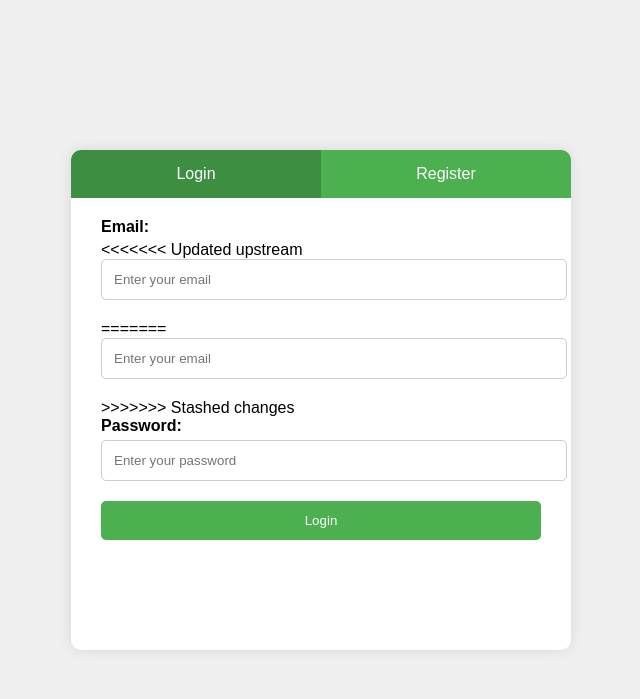
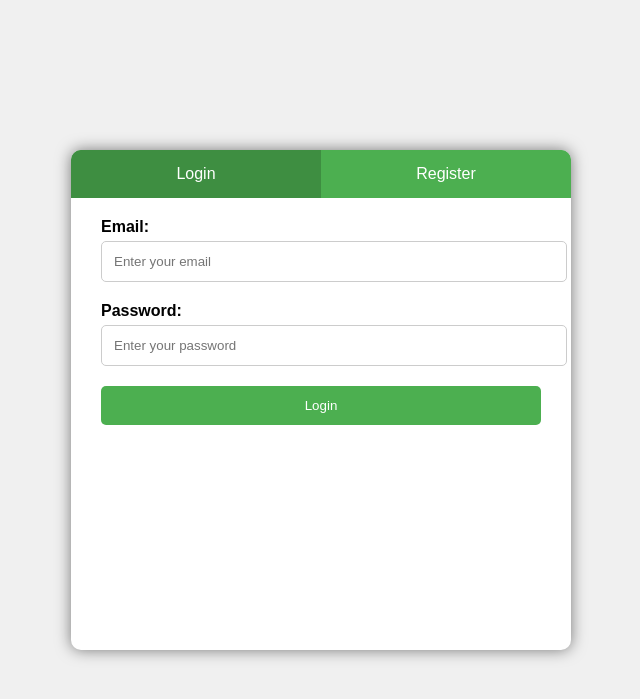
Before and after one commit to Virrous/smart-auto-booking-system, a Django app: page /driver_form/ in a window 1280 px wide. Shown: the top 699 px of the page, without its empty margins (319-959 px from the left). Run offline with Django 5.2, Linux system fonts and the light colour scheme.

Commit message:
front page changed

```diff
--- a/newproject/main_app/templates/driver_form.html
+++ b/newproject/main_app/templates/driver_form.html
@@ -29,7 +29,7 @@
             width: 500px;
             background: white;
             border-radius: 10px;
-            box-shadow: 0 0 15px rgba(0, 0, 0, 0.1);
+            box-shadow: 0 0 15px rgba(0, 0, 0, 0.5);
             display: flex;
             flex-direction: column;
             height: 500px;
@@ -133,11 +133,7 @@
             <form id="login-form" class="active" method="post">
                 {% csrf_token %}
                 <label for="login-email">Email:</label>
-<<<<<<< Updated upstream
                 <input type="email" id="login-email" name="email" placeholder="Enter your email" required>
-=======
-                <input type="email" id="login-email" name= "email" placeholder="Enter your email" required>
->>>>>>> Stashed changes
 
                 <label for="login-password">Password:</label>
                 <input type="password" id="login-password" name="password" placeholder="Enter your password" required>
@@ -149,17 +145,10 @@
             <form id="register-form" method="post">
                 {% csrf_token %}
                 <label for="fname">First Name:</label>
-<<<<<<< Updated upstream
                 <input type="text" id="fname" name="fname" placeholder="Enter your first name" required>
 
                 <label for="lname">Last Name:</label>
                 <input type="text" id="lname" name="lname" placeholder="Enter your last name" required>
-=======
-                <input type="text" id="fname" name="firstname" placeholder="Enter your first name" required>
-
-                <label for="lname">Last Name:</label>
-                <input type="text" id="lname" name="lastname" placeholder="Enter your last name" required>
->>>>>>> Stashed changes
 
                 <label for="phone">Phone Number:</label>
                 <input type="tel" id="phone" name="phone" placeholder="Enter your phone number" required>
```
